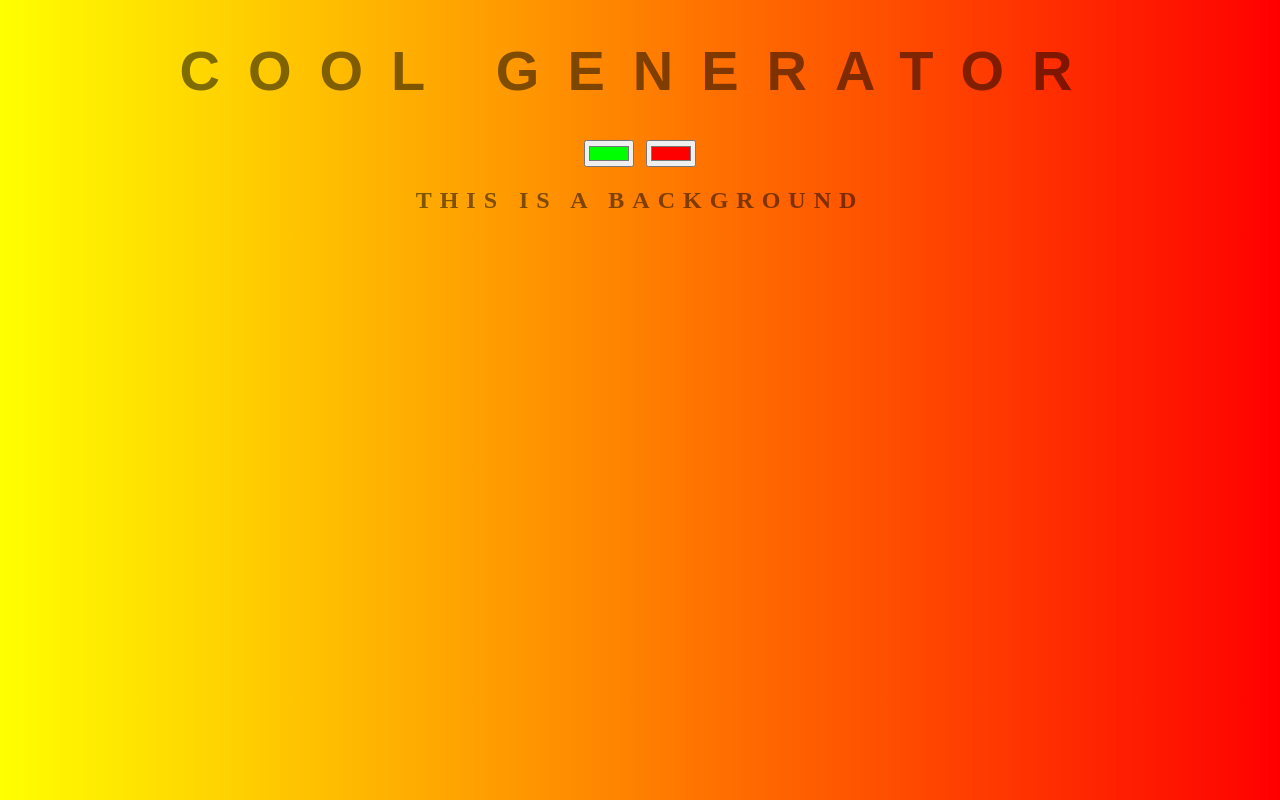
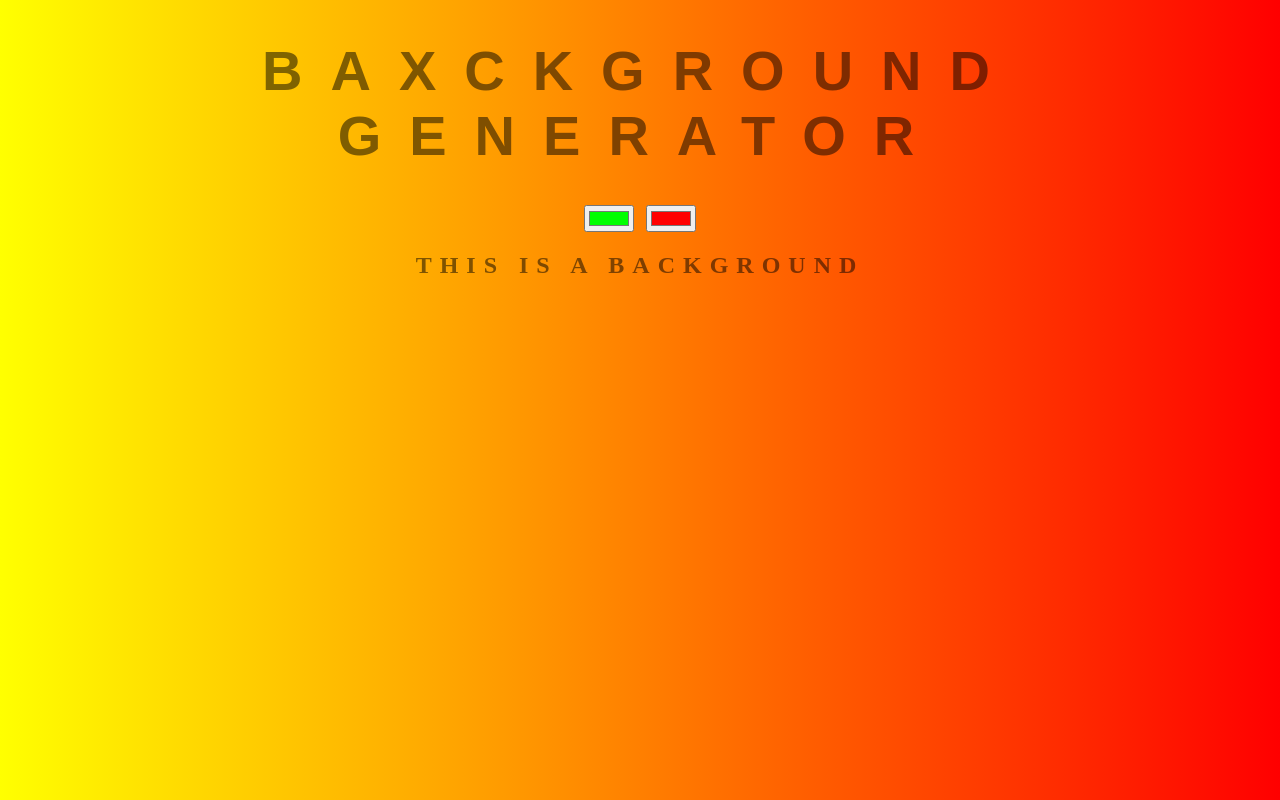
Before and after one commit to I-am-Harshdeep/background-generator, a plain HTML site: page index.html in a window 1280 px wide. Drawn offline with Linux system fonts and the light colour scheme.

Commit message:
Old title

```diff
--- a/index.html
+++ b/index.html
@@ -5,7 +5,7 @@
     <link rel="stylesheet" type="text/css" href="style.css"
 </head>
 <body id="gradient">
-    <h1>Cool Generator</h1>
+    <h1>Baxckground Generator</h1>
     <input class="color1" type="color" value="#00ff00">
     <input class="color2" type="color" value="#ff0000">
     <h2>This is a Background</h2>
```
